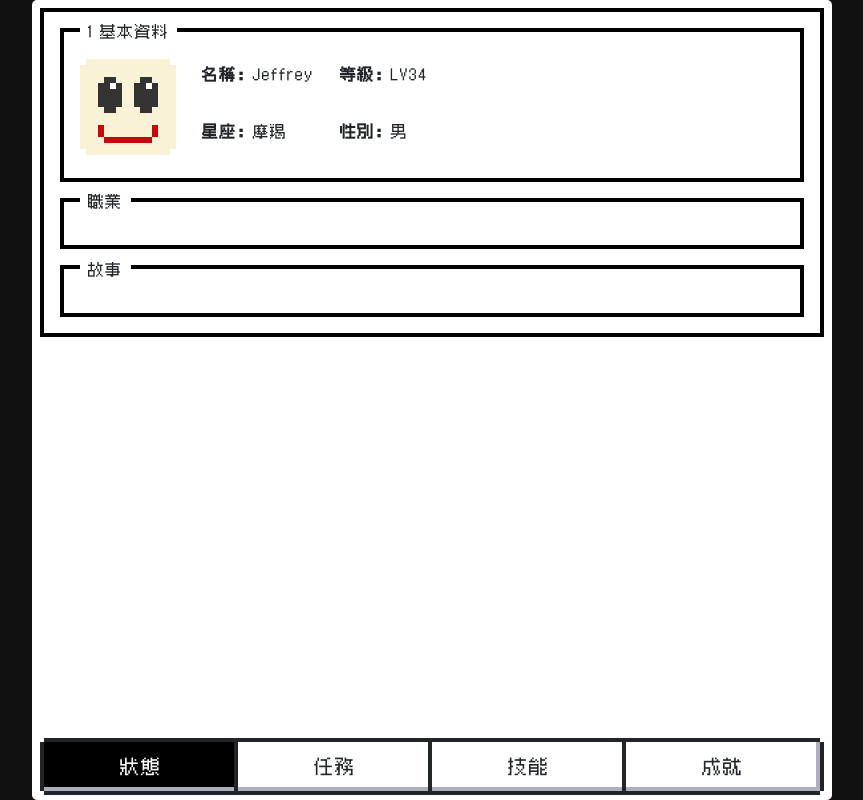
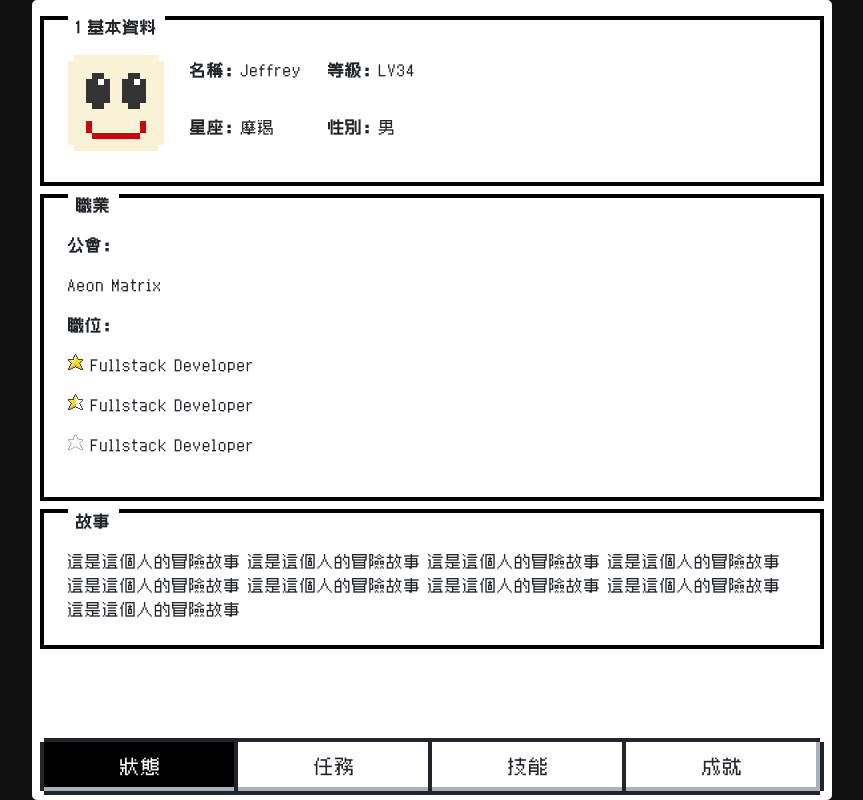
Before and after one commit to jcyh0120/psk-rpg-menu, a Svelte app: page / in a window 1280 px wide. Shown: the whole page, without its empty margins (208-1071 px from the left). Built offline with nearby package versions, Linux system fonts and the light colour scheme.

Commit message:
add basic layout for status page

```diff
--- a/src/components/Tab.svelte
+++ b/src/components/Tab.svelte
@@ -2,9 +2,8 @@
     export let select = 1;
 </script>
 
-<div class="info-board nes-container with-title">
 <div class="info-card nes-container with-title">
-        <p class="title">{select} 基本資料</p>
+    <h2 class="title">{select} 基本資料</h2>
 
     <div class="info-basic">
         <div class="name">
@@ -28,22 +27,51 @@
 </div>
 
 <div class="info-card nes-container with-title">
-        <p class="title">職業</p>
+    <h2 class="title">職業</h2>
+
+    <div class="info-job">
+        <div class="guild">
+            <p><b>公會：</b></p>
+            <p>Aeon Matrix</p>
+        </div>
+
+        <div class="position">
+            <p><b>職位：</b></p>
+
+            <p class="is-dark">
+                <i class="nes-icon is-small star" />
+                <span>Fullstack Developer</span>
+            </p>
+
+            <p class="is-dark">
+                <i class="nes-icon is-small star is-half" />
+                <span>Fullstack Developer</span>
+            </p>
+            <p class="is-dark">
+                <i class="nes-icon is-small star is-empty" />
+                <span>Fullstack Developer</span>
+            </p>
+        </div>
+    </div>
 </div>
 
 <div class="info-card nes-container with-title">
-        <p class="title">故事</p>
-    </div>
+    <h2 class="title">故事</h2>
+
+    <p>
+        這是這個人的冒險故事 這是這個人的冒險故事 這是這個人的冒險故事
+        這是這個人的冒險故事 這是這個人的冒險故事 這是這個人的冒險故事
+        這是這個人的冒險故事 這是這個人的冒險故事 這是這個人的冒險故事
+    </p>
 </div>
 
 <style>
-    .info-board {
-        padding: 0rem;
-    }
-
     .info-card {
-        margin: 1rem;
-        padding: 1rem;
+        margin: 0.5rem auto;
+        padding: 1.5rem;
+        /* border-bottom: 0;
+        border-left: 0;
+        border-right: 0; */
     }
 
     .info-basic {
@@ -79,4 +107,28 @@
     .photo {
         grid-area: photo;
     }
+
+    .info-job-grid {
+        display: grid;
+        grid-template-columns: minmax(6rem, 10rem) auto;
+        grid-template-rows: auto;
+        grid-template-areas: "guild position";
+        grid-gap: 10px;
+    }
+
+    .info-job {
+        /* display: flex; */
+        justify-content: space;
+    }
+
+    .guild {
+        /* flex: 0 1 auto; */
+        /* border: solid 1px; */
+        /* padding: 0.5rem; */
+    }
+
+    .position {
+        /* border: solid 1px; */
+        margin-bottom: 0.5rem;
+    }
 </style>
```
Lines whose indentation alone changed are shown as unchanged.
